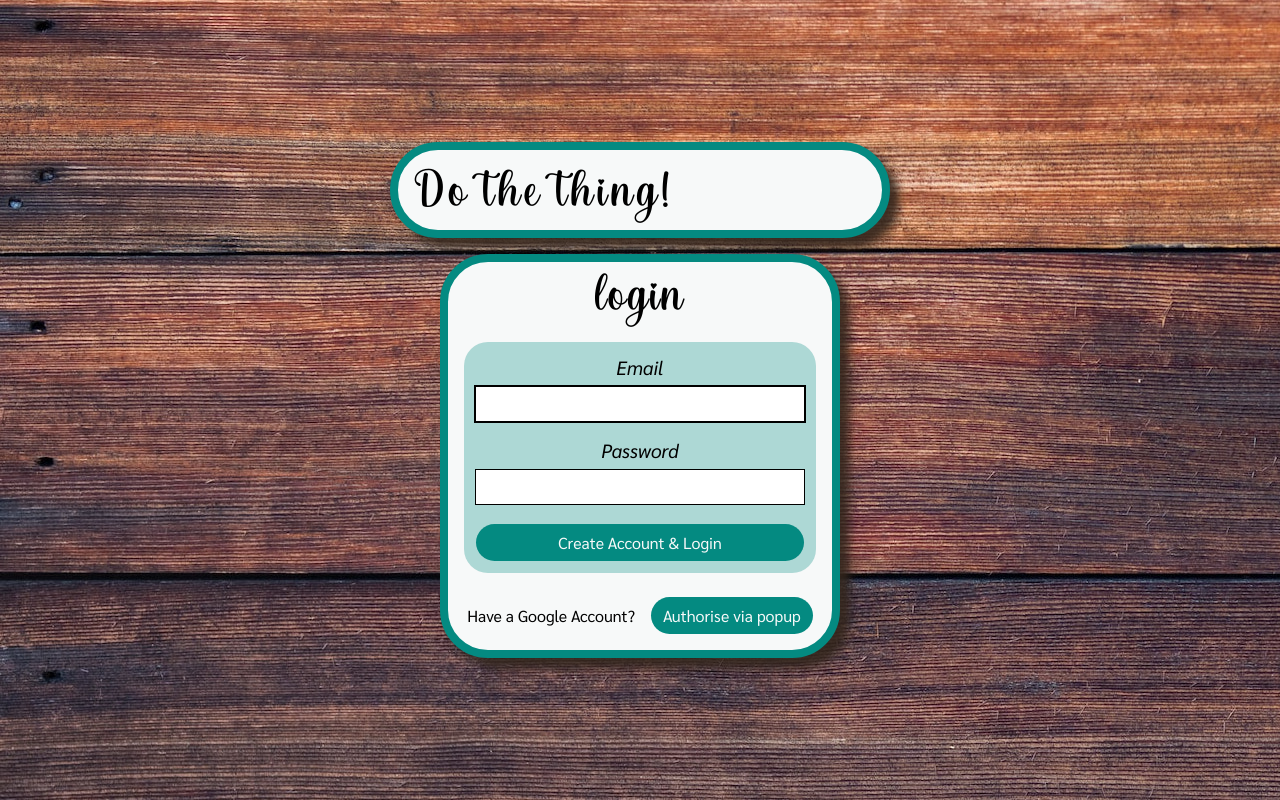
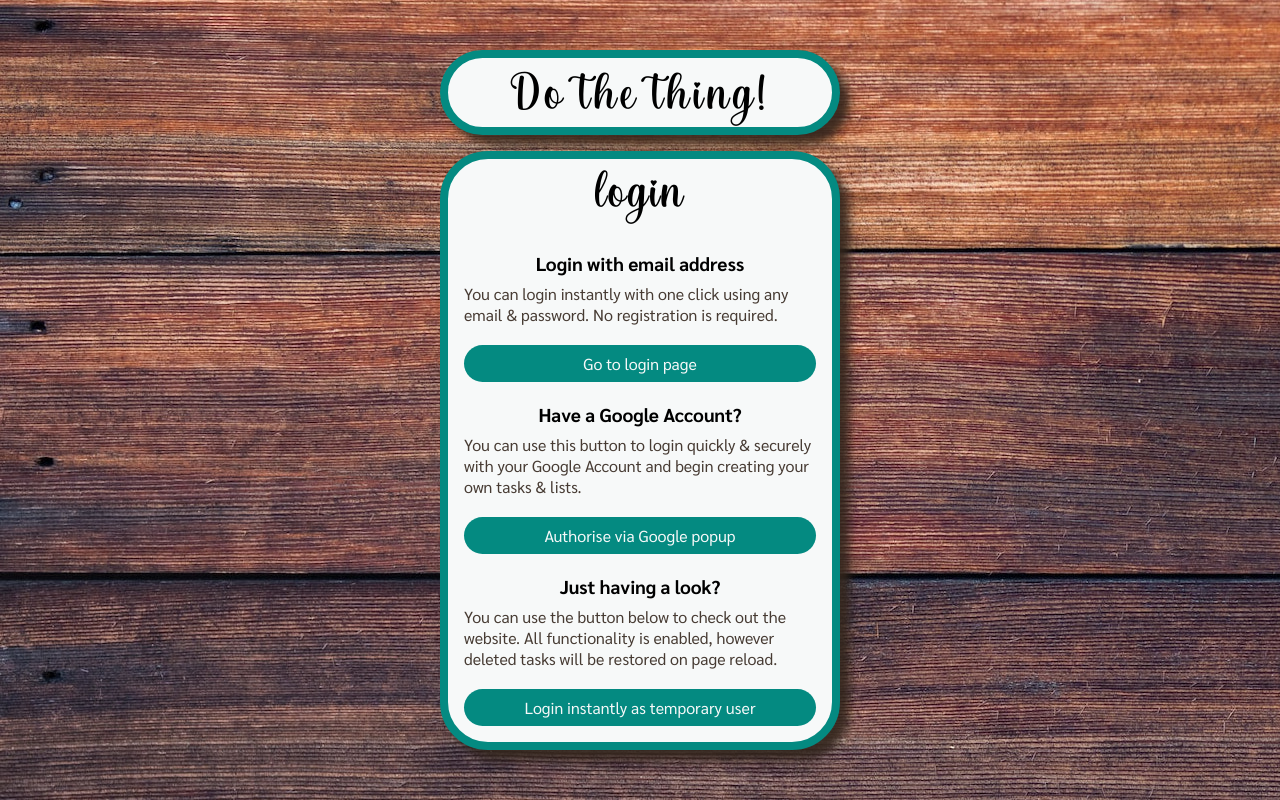
Before and after one commit to mckensis/to-do-list-react, a React (Create React App) app: page / in a window 1280 px wide. Built offline with nearby package versions, Linux system fonts and the light colour scheme; no server answers; a web font is replaced by a local one.

Commit message:
added login options page

```diff
--- a/package.json
+++ b/package.json
@@ -11,6 +11,7 @@
     "react": "^18.2.0",
     "react-dom": "^18.2.0",
     "react-hook-form": "^7.43.9",
+    "react-icons": "^4.9.0",
     "react-scripts": "5.0.1",
     "uuid": "^9.0.0",
     "web-vitals": "^2.1.4"
--- a/src/components/Header.js
+++ b/src/components/Header.js
@@ -1,12 +1,15 @@
-import { useContext } from "react";
+import { useContext, useState } from "react";
 import ToDoListContext from '../context/ToDoListContext';
 import { auth } from "../firebase/firebase";
 import { signOut } from "firebase/auth";
+import { FaUserCircle } from "react-icons/fa";
 
 const Header = () => {
   const { user, setUser } = useContext(ToDoListContext);
+  const [expanded, setExpanded] = useState(false);
 
   const handleSignOut = async () => {
+    setExpanded(false);
     try {
       await signOut(auth);
       setUser(null);
@@ -16,14 +19,18 @@ const Header = () => {
   }
 
   return (
-    <header>
+    <header onMouseLeave={() => setExpanded(false)}>
       <h1>Do the thing!</h1>
-      <div className="user-section">
-        <img src="" alt="" />
-        {user && <>
-          <p className="user-name">Signed in as <span>{user?.email}</span></p>
-          <button className="user sign-out" onClick={handleSignOut}>Sign Out</button>
-        </>}
+      <div className="user-panel">
+      {/* User icon */}
+      {user && <FaUserCircle className="user-icon" onClick={() => setExpanded(!expanded)} title={!expanded ? "Expand user panel" : "Hide user panel"} />}
+
+      {expanded && user &&
+        <div className="user-section">
+          <p>Logged in as {user?.email}</p>
+          <button className="user" onClick={() => handleSignOut()}>Logout</button>
+        </div>
+      }
       </div>
     </header>
   )
--- a/src/components/user/Login.js
+++ b/src/components/user/Login.js
@@ -22,7 +22,7 @@ const Login = () => {
   return (
     <>
     {!loading &&
-      <section className="user login">
+      <section className="login">
         <h2>Login</h2>
         <LoginForm />
       </section>
--- a/src/components/user/LoginForm.js
+++ b/src/components/user/LoginForm.js
@@ -13,16 +13,42 @@ const LoginForm = () => {
 
   const [email, setEmail] = useState("");
   const [password, setPassword] = useState("");
+  const [formVisible, setFormVisible] = useState(false);
 
   const signIn = (data, e) => {
     e.preventDefault();
     handleCreateUserThenSignInWithEmailAndPassword(email, password);
   }
 
+  const handleSignInDemo = () => {
+    console.log("hi");
+  }
+
   return (
     <>
+    {!formVisible && <>
+    <section className="option">
+      <h3>Login with email address</h3>
+      <span>You can login instantly with one click using any email & password. No registration is required.</span>
+      <button type="button" className="option" onClick={() => setFormVisible(true)}>Go to login page</button>
+    </section>
+
+    <section className="option">
+      <h3>Have a Google Account?</h3>
+      <span>You can use this button to login quickly & securely with your Google Account and begin creating your own tasks & lists.</span>
+      <button type="button" className="option" onClick={handleSignInWithGoogle}>Authorise via Google popup</button>
+    </section>
+
+    <section className="option">
+      <h3>Just having a look?</h3>
+      <span>You can use the button below to check out the website. All functionality is enabled, however deleted tasks will be restored on page reload.</span>
+      <button type="button" className="option" onClick={handleSignInDemo}>Login instantly as temporary user</button>
+    </section>
+    </>}
+
+    {formVisible &&
+      <>
       <form onSubmit={handleSubmit(signIn)}>
-
         <label htmlFor="email">
           Email
           <input
@@ -50,10 +76,9 @@ const LoginForm = () => {
 
         <button type="submit">Create Account & Login</button>
       </form>
-    <section className="google">
-      <p>Have a Google Account?</p>
-      <button type="button" className="google" onClick={handleSignInWithGoogle}>Authorise via popup</button>
-    </section>
+      <button type="button" className="cancel" onClick={() => setFormVisible(false)}>Back to login options</button>
+      </>
+    }
     </>
   )
 }
--- a/src/index.css
+++ b/src/index.css
@@ -96,20 +96,16 @@ header {
   display: flex;
   justify-content: center;
   align-items: center;
-  min-width: 500px;
+  min-width: 400px;
+  max-width: 80vw;
   text-align: center;
   background-color: var(--palette-light);
   border: 0.5rem solid var(--palette-color-secondary);
   border-radius: 3rem;
   box-shadow: var(--main-box-shadow);
-  padding: 1rem;
-}
-
-header div {
-  display: flex;
-  align-items: center;
-  margin-left: auto;
-  gap: 1rem;
+  padding: 0.5rem 1rem;
+  flex-wrap: wrap;
+  row-gap: 0.5rem;
 }
 
 header img {
@@ -128,8 +124,9 @@ h2 {
 h1 {
   position: relative;
   top: 0.5rem;
+  align-self: center;
+  flex-grow: 1;
   letter-spacing: 0.25rem;
-  line-height: 3rem;
 }
 
 h2 {
@@ -140,7 +137,7 @@ h2 {
 }
 
 .list-section,
-.task-section, section.user {
+.task-section, .login {
   background-color: var(--palette-light);
   border: 0.5rem solid var(--palette-color-secondary);
   border-radius: 3rem;
@@ -149,24 +146,74 @@ h2 {
   padding-top: 2rem;
 }
 
-section.user {
+/* SVG */
+.user-icon {
+  font-size: 2rem;
+  color: var(--palette-color-secondary);
+  cursor: pointer;
+  transition: transform .25s ease;
+}
+
+.user-icon:hover {
+  transform: scale(1.1);
+  transition: transform .5s ease;
+  color: var(--palette-color-secondary-hover-medium);
+}
+
+.user-icon > * {
+  pointer-events: none;
+}
+
+.user-panel {
+  position: relative;
+}
+
+.user-section {
+  border-radius: 3rem;
+  border-top-right-radius: 0;
+  position: absolute;
+  background-color: var(--palette-light);
+  top: 1rem;
+  right: 1rem;
+  height: auto;
+  flex-basis: 100%;
+  display: flex;
+  flex-direction: column;
+  min-width: 300px;
+  align-items: center;
+  gap: 1rem;
+  justify-content: center;
+  z-index: 2;
+  border: 1px solid black;
+  padding: 1rem;
+  box-shadow: var(--main-box-shadow);
+}
+
+.login {
   gap: .5rem;
   margin: 0 auto;
   align-self: center;
   display: flex;
   padding-top: 1.5rem;
   flex-direction: column;
-  max-width: 400px;
+  width: 400px;
   grid-column: 1 / -1;
   place-items: center;
 }
 
-section.google {
+.option {
+  width: 100%;
   display: flex;
+  margin-top: 0.75rem;
+  flex-direction: column;
   align-items: center;
-  justify-content: center;
+  gap: 0.5rem;
+}
+
+section > span {
   width: 100%;
-  gap: 1rem;
+  text-align: left;
+  color: var(--box-shadow-color);
 }
 
 .loading {
@@ -213,8 +260,17 @@ form button {
   color: var(--palette-light);
 }
 
-section.user form button {
+.login form button[type="submit"] {
+  flex-basis: 100%;
   background-color: var(--palette-color-secondary);
+}
+
+.login button.cancel {
+  width: 100%;
+  border: none;
+  color: var(--palette-light);
+  border-radius: 3rem;
+  padding: 0.5rem 0.75rem;
 }
 
 label {
@@ -270,7 +326,6 @@ button.user {
   font-weight: 500;
   font-size: 1rem;
   padding: 0.5rem;
-  text-transform: uppercase;
   color: var(--palette-light);
   background-color: var(--palette-color-secondary);
   border: none;
@@ -362,7 +417,8 @@ button.priority.p2 {
   color: var(--palette-light);
 }
 
-button.google {
+button.option {
+  width: 100%;
   border: none;
   color: var(--palette-light);
   background-color: var(--palette-color-secondary);
@@ -728,10 +784,10 @@ input[type=checkbox]:checked:after {
     height: 80vh;
   }
 
-  .list-section .list-container {
+  .task-container, .list-container {
     display: grid;
     overflow-y: scroll;
-    margin-left: 1.25rem;
+    margin-left: 0.75rem;
   }
 
   .list-section button.expand {
```
Also changed, not shown: 1 other file (tests, documents, lock files or other folders). Lines whose indentation alone changed are shown as unchanged.
